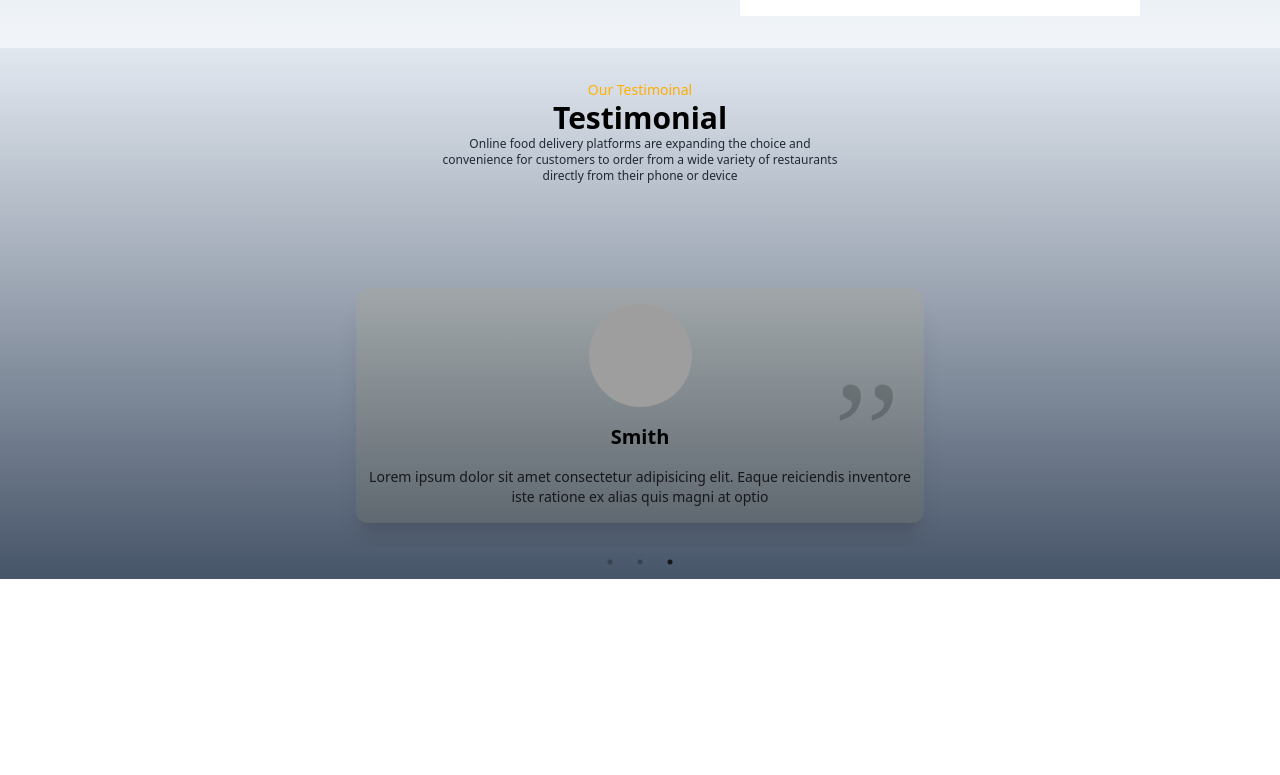
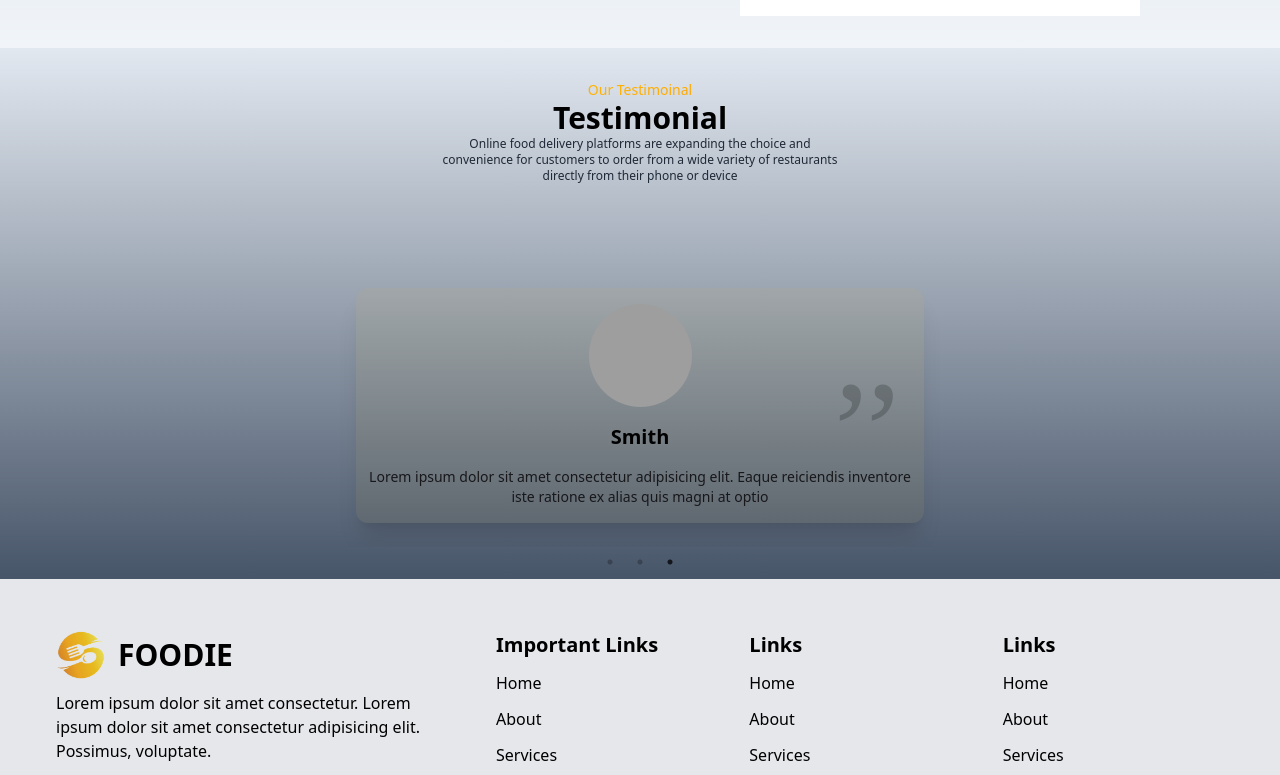
Before and after one commit to vikasutf8/Food-Restaurant-website, a React (Vite) app in the folder frontend/: page / in a window 1280 px wide. Shown: the part 2022-2797 px from the top of the page. Before the commit the page ends 2601 px from the top, so only its background shows below. Built offline with nearby package versions, Linux system fonts and the light colour scheme; grey boxes are pictures that could not be loaded.

Commit message:
footer added

```diff
--- a/frontend/src/App.jsx
+++ b/frontend/src/App.jsx
@@ -4,6 +4,7 @@ import Hero from "./components/Hero/Hero"
 import Navbar from "./components/Navbar/Navbar"
 import Service from "./components/Service/Service"
 import Testimonial from "./components/Testimonial/Testimonial"
+import Footer from "./components/Footer/Footer"
 
 
 
@@ -18,6 +19,7 @@ function App() {
      <Banner/>
      <AppStore/>
     <Testimonial/>
+    <Footer/>
     </div>
   )
 }
--- /dev/null
+++ b/frontend/src/components/Footer/Footer.jsx
@@ -0,0 +1,100 @@
+import React, { useState } from "react";
+import {
+  FaFacebook,
+  FaInstagram,
+  FaLinkedin,
+  FaLocationArrow,
+  FaMobileAlt,
+} from "react-icons/fa";
+import footerLogo from "../../assets/food-logo.png";
+
+const Footer = () => {
+  return (
+    <div className="bg-gray-200 dark:bg-gray-950">
+      <section className="max-w-[1200px] mx-auto">
+        <div className=" grid md:grid-cols-3 py-5">
+          <div className=" py-8 px-4 ">
+            <h1 className="sm:text-3xl text-xl font-bold sm:text-left text-justify mb-3 flex items-center gap-3">
+              <img src={footerLogo} alt="Logo" className="max-w-[50px]" />
+              FOODIE
+            </h1>
+            <p className="">
+              Lorem ipsum dolor sit amet consectetur. Lorem ipsum dolor sit amet
+              consectetur adipisicing elit. Possimus, voluptate.{" "}
+            </p>
+            <br />
+            <div className="flex items-center gap-3">
+              <FaLocationArrow />
+              <p>Noida, Uttar Pradesh</p>
+            </div>
+            <div className="flex items-center gap-3 mt-3">
+              <FaMobileAlt />
+              <p>+91 123456789</p>
+            </div>
+            {/* Social Handle */}
+            <div className="flex items-center gap-3 mt-6">
+              <a href="#">
+                <FaInstagram className="text-3xl" />
+              </a>
+              <a href="#">
+                <FaFacebook className="text-3xl" />
+              </a>
+              <a href="#">
+                <FaLinkedin className="text-3xl" />
+              </a>
+            </div>
+          </div>
+          <div className="grid grid-cols-2 sm:grid-cols-3 col-span-2 md:pl-10 ">
+            <div className="">
+              <div className="py-8 px-4 ">
+                <h1 className="sm:text-xl text-xl font-bold sm:text-left text-justify mb-3">
+                  Important Links
+                </h1>
+                <ul className={`flex flex-col gap-3`}>
+                  <li className="cursor-pointer">Home</li>
+                  <li className="cursor-pointer">About</li>
+                  <li className="cursor-pointer">Services</li>
+                  <li className="cursor-pointer">Login</li>
+                </ul>
+              </div>
+            </div>
+            <div className="">
+              <div className="py-8 px-4 ">
+                <h1 className="sm:text-xl text-xl font-bold sm:text-left text-justify mb-3">
+                  Links
+                </h1>
+                <ul className="flex flex-col gap-3">
+                  <li className="cursor-pointer">Home</li>
+                  <li className="cursor-pointer">About</li>
+                  <li className="cursor-pointer">Services</li>
+                  <li className="cursor-pointer">Login</li>
+                </ul>
+              </div>
+            </div>
+            <div className="">
+              <div className="py-8 px-4 ">
+                <h1 className="sm:text-xl text-xl font-bold sm:text-left text-justify mb-3">
+                  Links
+                </h1>
+                {/* <ul className="list-disc list-inside"> */}
+                <ul className="flex flex-col gap-3">
+                  <li className="cursor-pointer">Home</li>
+                  <li className="cursor-pointer">About</li>
+                  <li className="cursor-pointer">Services</li>
+                  <li className="cursor-pointer">Login</li>
+                </ul>
+              </div>
+            </div>
+          </div>
+        </div>
+        <div>
+          <div className="text-center py-10 border-t-2 border-gray-300/50">
+            @copyright 2024 All rights reserved
+          </div>
+        </div>
+      </section>
+    </div>
+  );
+};
+
+export default Footer;
```
